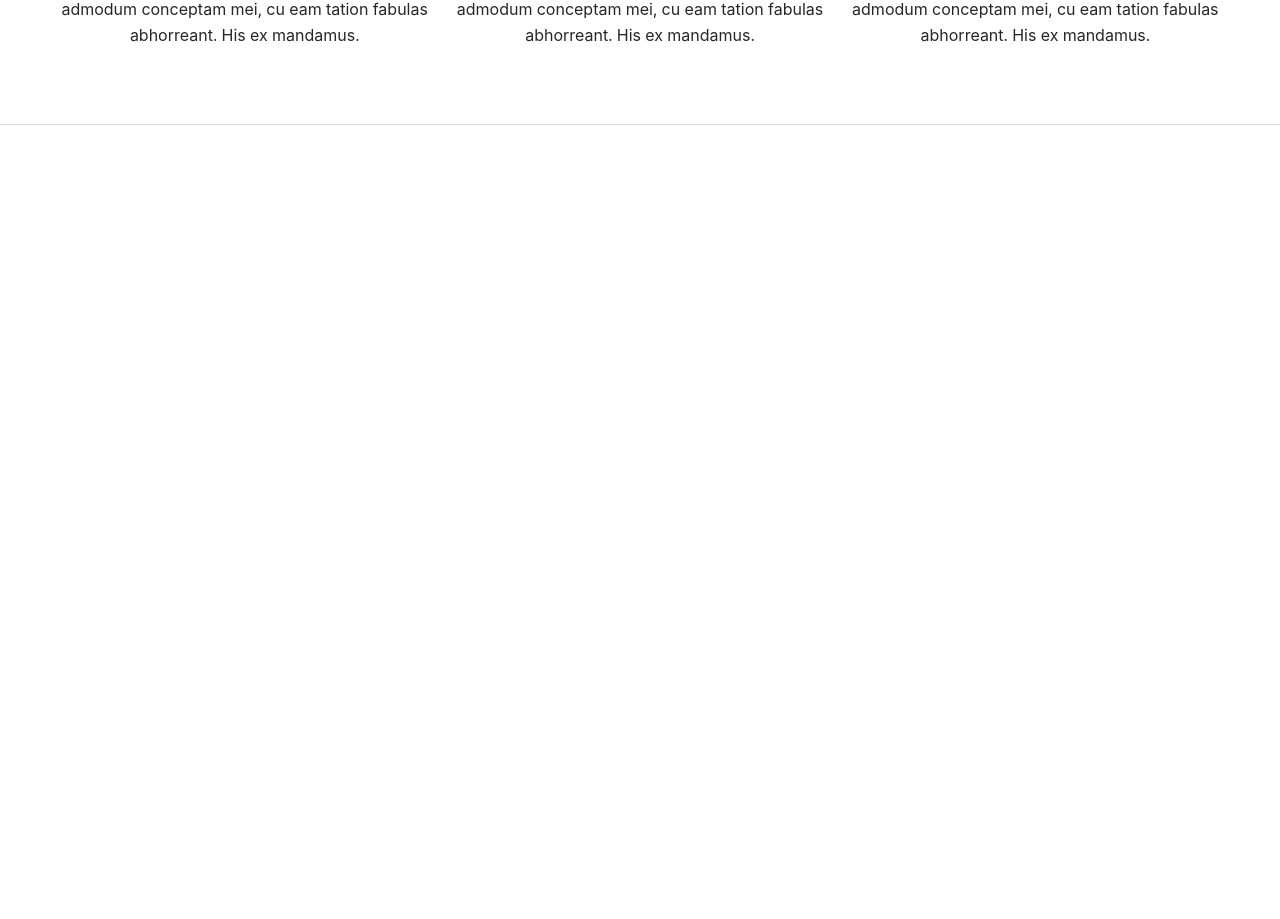
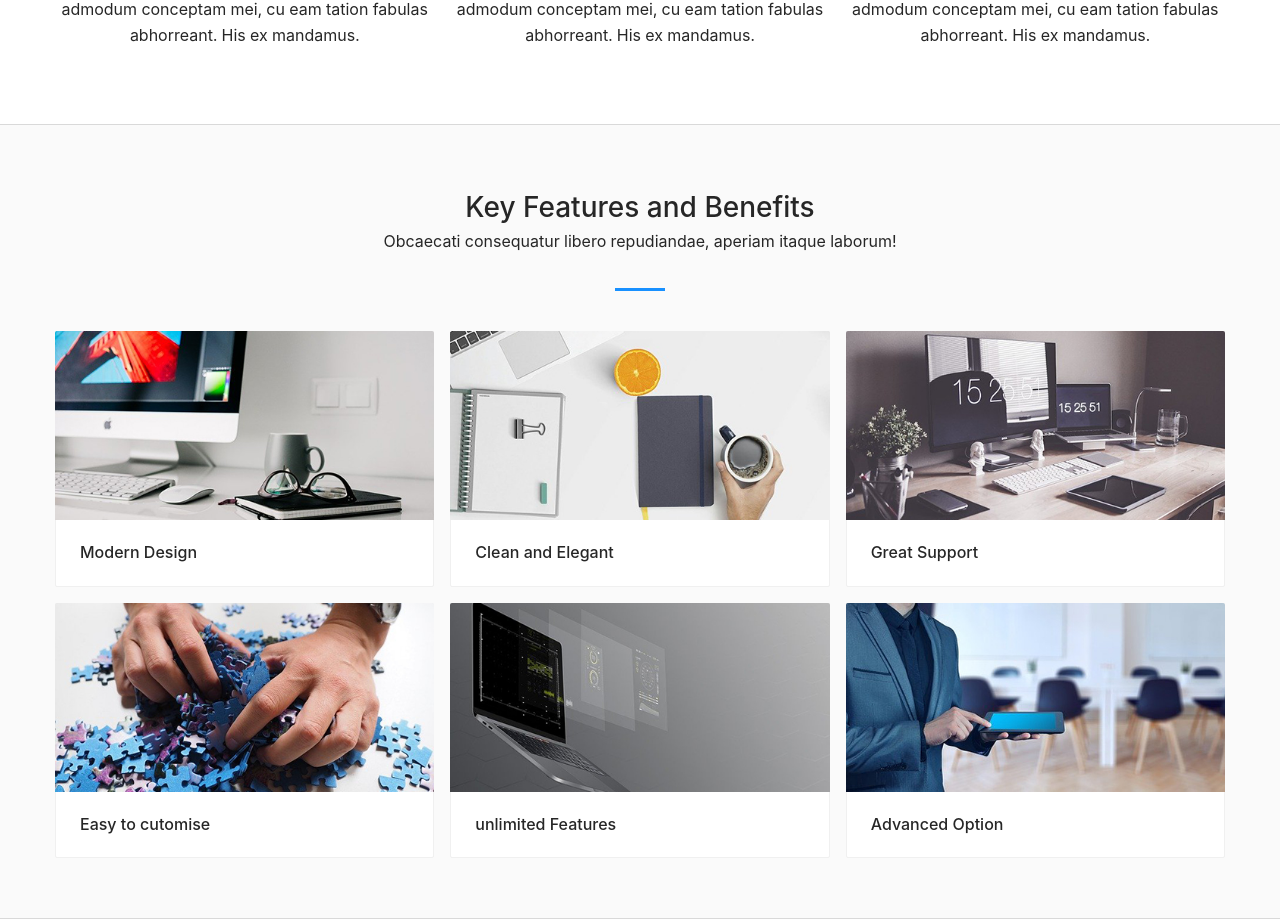
Before and after one commit to Clesio7844/react-art-design, a React (Create React App) app: page / in a window 1280 px wide. Shown: the part 1276-2195 px from the top of the page. Before the commit the page ends 1401 px from the top, so only its background shows below. Built offline with nearby package versions, Linux system fonts and the light colour scheme.

Commit message:
work on features using cards component

```diff
--- a/src/components/home/about.js
+++ b/src/components/home/about.js
@@ -1,7 +1,6 @@
 import React from 'react';
 
 import { Row, Col } from 'antd';
-import Item from 'antd/lib/list/Item';
 
 const items = [
   {
--- /dev/null
+++ b/src/components/home/feature.js
@@ -0,0 +1,67 @@
+import React from 'react';
+
+import image1 from '../../assets/images/modern-design.jpg';
+import image2 from '../../assets/images/clean-design.jpg';
+import image3 from '../../assets/images/great-support.jpg';
+import image4 from '../../assets/images/easy-customise.jpg';
+import image5 from '../../assets/images/unlimited-features.jpg';
+import image6 from '../../assets/images/advanced-option.jpg';
+
+import { Row, Col } from 'antd';
+import { Card } from 'antd';
+const { Meta } = Card;
+
+function Appfeature() {
+  return (
+    <div className='block featureBlock bgGray'>
+      <div className='container-fluid'>
+        <div className='titleHolder'>
+          <h2>Key Features and Benefits</h2>
+          <p>
+            Obcaecati consequatur libero repudiandae, aperiam itaque laborum!
+          </p>
+        </div>
+        <Row gutter={[16, 16]}>
+          <Col span={8}>
+            <Card hoverable cover={<img alt='Modern Design' src={image1} />}>
+              <Meta title='Modern Design' />
+            </Card>
+          </Col>
+          <Col span={8}>
+            <Card
+              hoverable
+              cover={<img alt='Clean and Elegant' src={image2} />}
+            >
+              <Meta title='Clean and Elegant' />
+            </Card>
+          </Col>
+          <Col span={8}>
+            <Card hoverable cover={<img alt='Great Support' src={image3} />}>
+              <Meta title='Great Support' />
+            </Card>
+          </Col>
+          <Col span={8}>
+            <Card hoverable cover={<img alt='Easy to cutomise' src={image4} />}>
+              <Meta title='Easy to cutomise' />
+            </Card>
+          </Col>
+          <Col span={8}>
+            <Card
+              hoverable
+              cover={<img alt='unlimited Features' src={image5} />}
+            >
+              <Meta title='unlimited Features' />
+            </Card>
+          </Col>
+          <Col span={8}>
+            <Card hoverable cover={<img alt='Advanced Option' src={image6} />}>
+              <Meta title='Advanced Option' />
+            </Card>
+          </Col>
+        </Row>
+      </div>
+    </div>
+  );
+}
+
+export default Appfeature;
--- a/src/components/home/hero.js
+++ b/src/components/home/hero.js
@@ -29,7 +29,7 @@
       <Carousel>
         {items.map(item => {
           return (
-            <div className='container-fluid'>
+            <div className='container-fluid' key={item.key}>
               <div className='content'>
                 <h3>{item.title}</h3>
                 <p>{item.content}</p>
--- a/src/views/home.js
+++ b/src/views/home.js
@@ -1,12 +1,14 @@
 import React from 'react';
 import AppHero from '../components/home/hero';
 import AppAbout from '../components/home/about';
+import Appfeature from '../components/home/feature';
 
 function AppHome() {
   return (
     <div className='main'>
       <AppHero />
       <AppAbout />
+      <Appfeature />
     </div>
   );
 }
```
